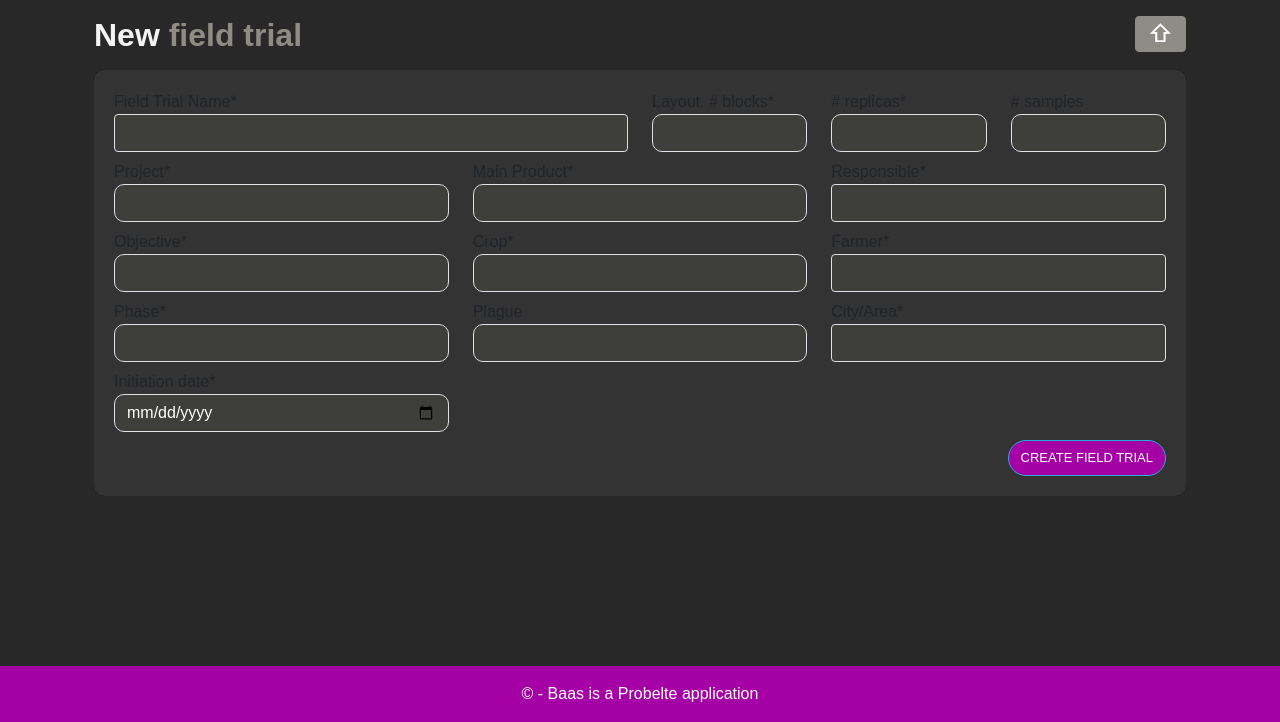
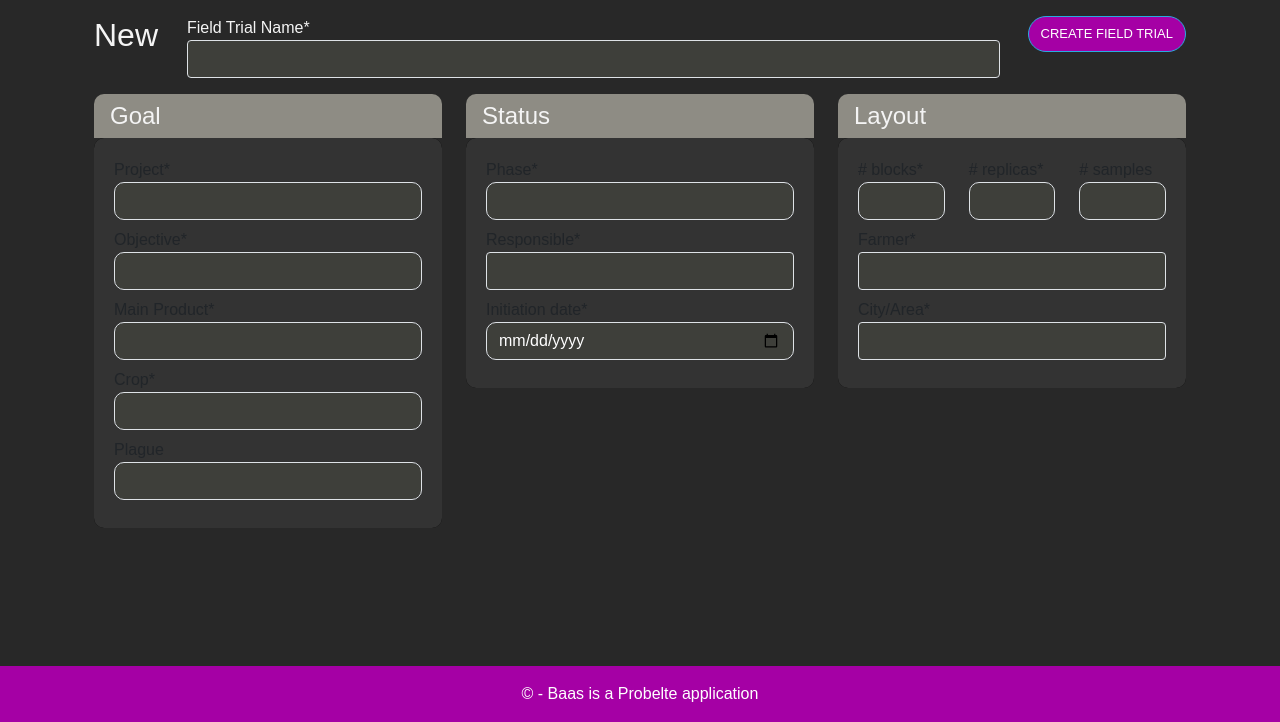
Before and after one commit to jsantiagoProbelte/baasweb, a Django app: page /edit_fieldtrial in a window 1280 px wide. Shown: the part 78-800 px from the top of the page. Run offline with Django 4.2, Linux system fonts and the light colour scheme; the visitor is signed in with stand-in values (Sample User, id 1); data that the repository does not hold is empty; some libraries are stand-ins or nearby versions.

Commit message:
field?trial show improvements

```diff
--- a/trialapp/fieldtrial_views.py
+++ b/trialapp/fieldtrial_views.py
@@ -152,10 +152,9 @@ def saveFieldTrial(request, field_trial_id=None):
             replicas_per_thesis=FieldTrial.getValueFromRequestOrArray(
                 request, values, 'replicas_per_thesis'),
             samples_per_replica=FieldTrial.getValueFromRequestOrArray(
-                request, values, 'samples_per_replica'),
-        )
+                request, values, 'samples_per_replica'))
 
-    return redirect('fieldtrial-list')
+    return redirect('field_trial_api', field_trial_id=fieldTrial.id)
 
 
 class FieldTrialApi(APIView):
@@ -171,6 +170,22 @@ class FieldTrialApi(APIView):
         response_data = {'msg': 'Product was deleted.'}
         return Response(response_data, status=200)
 
+    def orderItemsInRows(self, items):
+        thesisTrialRows = []
+        thesisTrialRow = []
+        index = 1
+        for thesis in items:
+            thesisTrialRow.append(thesis)
+            if index % 4 == 0:
+                index = 0
+                thesisTrialRows.append(thesisTrialRow)
+                thesisTrialRow = []
+            else:
+                index += 1
+        if thesisTrialRow:
+            thesisTrialRows.append(thesisTrialRow)
+        return thesisTrialRows
+
     def get(self, request, *args, **kwargs):
         template_name = 'trialapp/fieldtrial_show.html'
         field_trial_id = None
@@ -182,10 +197,16 @@ class FieldTrialApi(APIView):
             field_trial_id = kwargs['field_trial_id']
         fieldTrial = get_object_or_404(FieldTrial, pk=field_trial_id)
         thesisTrial = Thesis.getObjects(fieldTrial)
+        assessments = Evaluation.getObjects(fieldTrial)
+        assessmentsData = [{'name': item.getName(),
+                            'id': item.id,
+                            'date': item.evaluation_date}
+                           for item in assessments]
 
         return render(request, template_name,
                       {'fieldTrial': fieldTrial,
-                       'thesisTrial': thesisTrial,
+                       'thesisTrialRows': self.orderItemsInRows(thesisTrial),
+                       'assessments': assessmentsData,
                        'rowsReplicas': LayoutTrial.showLayout(fieldTrial,
                                                               None,
                                                               thesisTrial)})
--- a/trialapp/forms.py
+++ b/trialapp/forms.py
@@ -1,7 +1,7 @@
 
 from django import forms
 from crispy_forms.helper import FormHelper
-from crispy_forms.layout import Layout, Div, Submit, Row, Field
+from crispy_forms.layout import Layout, Div, Submit, Row, Field, HTML
 from crispy_forms.bootstrap import FormActions
 from .models import FieldTrial
 
@@ -15,9 +15,7 @@ class MyDateInput(forms.widgets.DateInput):
 
 
 class FieldTrialCreateForm(forms.Form):
-
     field_trial_id = forms.CharField(widget=forms.HiddenInput())
-
     name = forms.CharField(label="Field Trial Name")
     phase = forms.ChoiceField(label="Phase",
                               required=True, choices=[])
@@ -34,7 +32,7 @@ class FieldTrialCreateForm(forms.Form):
 
     initiation_date = forms.DateField(widget=MyDateInput(), required=True)
     location = forms.CharField(label="City/Area")
-    blocks = forms.CharField(label="Layout. # blocks",
+    blocks = forms.CharField(label="# blocks",
                              widget=forms.NumberInput())
     replicas_per_thesis = forms.CharField(
         label="# replicas",
@@ -55,56 +53,51 @@ class FieldTrialCreateForm(forms.Form):
         self.helper.form_action = 'fieldtrial-save'
 
         text = 'Create Field Trial'
+        title = 'New'
         if 'initial' in kwargs and \
            'field_trial_id' in kwargs['initial'] and \
            kwargs['initial']['field_trial_id'] is not None:
             text = 'Save'
+            title = 'Edit'
 
         self.helper.layout = Layout(
-            Row(
-                Div(
-                    Field('field_trial_id'),
+            Row(Div(HTML(title),
+                    css_class='col-md-1 h2'),
+                Div(Field('field_trial_id'),
                     Field('name'),
-                    css_class='col-md-6'),
-                Div(
-                    Field('blocks'),
-                    css_class='col-md-2'),
-                Div(
-                    Field('replicas_per_thesis'),
-                    css_class='col-md-2'),
-                Div(
-                    Field('samples_per_replica'),
-                    css_class='col-md-2'),
-                css_class='mb-2'
-            ),
-            Row(
-                Div(
-                    Field('project', css_class='mb-2'),
-                    Field('objective', css_class='mb-2'),
-                    Field('phase', css_class='mb-2'),
-                    Field('initiation_date',
-                          css_class='mb-2'),
-                    css_class='col-md-4'
-                ),
-                Div(
-                    Field('product', css_class='mb-2'),
-                    Field('crop', css_class='mb-2'),
-                    Field('plague', css_class='mb-2'),
+                    css_class='col-md-9'),
+                Div(FormActions(
+                        Submit('submit', text, css_class="btn btn-info")),
+                    css_class='col-md-2 text-sm-end'),
+                css_class='mt-3 mb-3'),
+            Row(Div(Div(HTML('Goal'), css_class="card-header-baas h4"),
+                    Div(Div(Field('project', css_class='mb-2'),
+                            Field('objective', css_class='mb-2'),
+                            Field('product', css_class='mb-2'),
+                            Field('crop', css_class='mb-2'),
+                            Field('plague', css_class='mb-2'),
+                            css_class="card-body-baas"),
+                        css_class="card no-border"),
                     css_class='col-md-4'),
-                Div(
-                    Field('responsible', css_class='mb-2'),
-                    Field('contact', css_class='mb-2'),
-                    Field('location', css_class='mb-2'),
+                Div(Div(HTML('Status'), css_class="card-header-baas h4"),
+                    Div(Div(Field('phase', css_class='mb-2'),
+                            Field('responsible', css_class='mb-2'),
+                            Field('initiation_date', css_class='mb-2'),
+                            css_class="card-body-baas"),
+                        css_class="card no-border"),
                     css_class='col-md-4'),
-            ),
-            Row(
-                Div(
-                    FormActions(
-                        Submit('submit', text,
-                               css_class="btn btn-info")),
-                    css_class='col-md-12 text-sm-end'),
-            )
-        )
+                Div(Div(HTML('Layout'), css_class="card-header-baas h4"),
+                    Div(Div(Row(Div(Field('blocks'), css_class='col-md-4'),
+                                Div(Field('replicas_per_thesis'),
+                                    css_class='col-md-4'),
+                                Div(Field('samples_per_replica'),
+                                    css_class='col-md-4'),
+                                css_class='mb-2'),
+                            Field('contact', css_class='mb-2'),
+                            Field('location', css_class='mb-2'),
+                            css_class="card-body-baas"),
+                        css_class="card no-border"),
+                    css_class='col-md-4')))
 
 
 class ThesisEditForm(forms.Form):
@@ -154,8 +147,7 @@ class ThesisEditForm(forms.Form):
                 FormActions(
                     Submit('submit', text,
                            css_class="btn btn-info")),
-                css_class='text-sm-end')
-            )
+                css_class='text-sm-end'))
 
 
 class EvaluationEditForm(forms.Form):
@@ -199,5 +191,4 @@ class EvaluationEditForm(forms.Form):
                 FormActions(
                     Submit('submit', text,
                            css_class="btn btn-info")),
-                css_class='text-sm-end')
-            )
+                css_class='text-sm-end'))
--- a/trialapp/models.py
+++ b/trialapp/models.py
@@ -338,9 +338,7 @@ class Replica(ModelHelpers, models.Model):
         return self.number
 
     def getShortName(self):
-        return ('{}-[{}]').format(
-            self.thesis.name,
-            self.number)
+        return self.number
 
     def getTitle(self):
         return "Thesis {} - Replica {}".format(
@@ -431,6 +429,11 @@ class Evaluation(ModelHelpers, models.Model):
         return cls.objects \
                 .filter(field_trial=field_trial) \
                 .order_by('evaluation_date')
+
+    def getName(self):
+        return "{}-{}".format(
+            self.crop_stage_majority,
+            self.crop_stage_scale)
 
 
 # This collects which products are included in each evaluation
--- a/trialapp/templates/trialapp/fieldtrial_edit.html
+++ b/trialapp/templates/trialapp/fieldtrial_edit.html
@@ -4,13 +4,8 @@
 
 {% block content %}
 
-{% include "trialapp/header.html" with title=title subtitle=' field trial'%}
 {% if errors %}
 <div class="alert alert-primary" role="alert">{{errors}}</div>
 {% endif %}
-<div class="card no-border" >
-    <div class="card-body-baas">
-        {% crispy create_form %}
-    </div>
-</div>
+{% crispy create_form %}
 {% endblock %}
--- a/trialapp/trial_helper.py
+++ b/trialapp/trial_helper.py
@@ -42,13 +42,8 @@ class LayoutTrial:
             for replica in Replica.getObjects(thesis):
                 if (replica.pos_x > 0) and (replica.pos_y > 0) and\
                    (replica.pos_x <= rows) and (replica.pos_y <= columns):
-                    print('adding {}-{},{}'.format(
-                        replica.id, replica.pos_x, replica.pos_y))
                     deck[replica.pos_x-1][replica.pos_y-1] =\
                         LayoutTrial.setDeckCell(replica, evaluation)
-                else:
-                    print('not adding {}-{},{}'.format(
-                        replica.id, replica.pos_x, replica.pos_y))
         return deck
 
     @classmethod
```
Also changed, not shown: trialapp/templates/trialapp/fieldtrial_show.html (+31 -19 lines), trialapp/tests/tests_views_data.py (+0 -1 lines).
